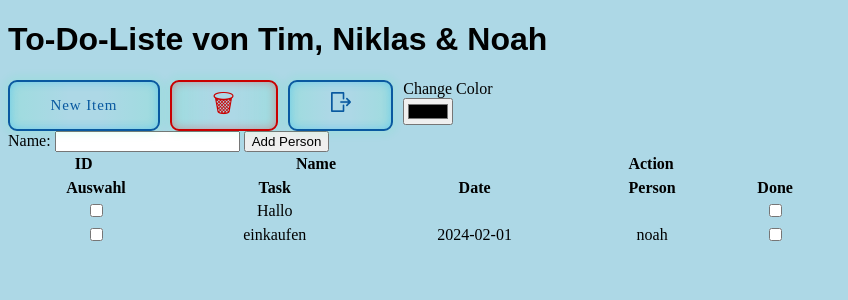
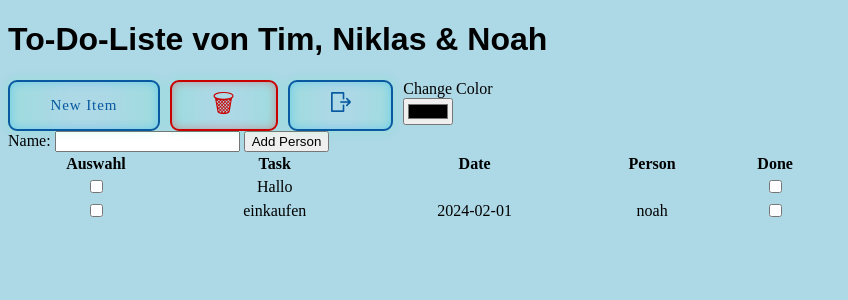
Before and after one commit to Tim10022023/ToDoListPythonProject, a Flask app: page / in a window 1280 px wide. Shown: the top 300 px of the page, without its empty margins (0-848 px from the left). Run offline with Flask 3, Linux system fonts and the light colour scheme; a user stored in the database is signed in; data comes from the database, SQL or seed files in the repository; both versions use the stored data as it was after the commit; lists and menus that the app fills with data are empty.

Commit message:
korrekturen

```diff
--- a/app.py
+++ b/app.py
@@ -1,7 +1,7 @@
 from flask import Flask, render_template, request, redirect, url_for, jsonify, flash
 from flask_wtf import CSRFProtect
 from flask_login import LoginManager, login_user, logout_user, login_required, current_user
-from werkzeug.security import generate_password_hash
+from werkzeug.security import generate_password_hash, check_password_hash
 from models import db, Task, User
 
 app = Flask(__name__)
@@ -23,7 +23,7 @@ def login():
         username = request.form.get('username')
         password = request.form.get('password')
         user = User.query.filter_by(username=username).first()
-        if user and user.check_password(password):
+        if user and check_password_hash(user.password_hash, password):
             login_user(user)
             return redirect(url_for('homepage'))
         else:
@@ -97,7 +97,7 @@ def update_task_status(task_id):
 
 
 if __name__ == '__main__':
-    app.run(host='0.0.0.0', port=5000) #wird benötigt damit man vom lokalen Netz zugreifen kann
+    #app.run(host='0.0.0.0', port=5000) #wird benötigt damit man vom lokalen Netz zugreifen kann
     with app.app_context():
         db.create_all()
     app.run(debug=True)
--- a/templates/index.html
+++ b/templates/index.html
@@ -33,26 +33,6 @@
     <input type="text" id="name" name="name" required>
     <button type="submit">Add Person</button>
 </form>
-<table id="person-table">
-    <thead>
-        <tr>
-            <th>ID</th>
-            <th>Name</th>
-            <th>Action</th>
-        </tr>
-    </thead>
-    <tbody>
-        {% for person in persons %}
-        <tr id="person-{{ person.id }}">
-            <td>{{ person.id }}</td>
-            <td>{{ person.name }}</td>
-            <td>
-                <button class="delete-btn" data-id="{{ person.id }}">Delete</button>
-            </td>
-        </tr>
-        {% endfor %}
-    </tbody>
-</table>
 
   <form id="deleteForm" method="post" action="{{ url_for('delete_task') }}">
     <input type="hidden" name="csrf_token" value="{{ csrf_token() }}" />
```
Also changed, not shown: instance/eingaben.db.
